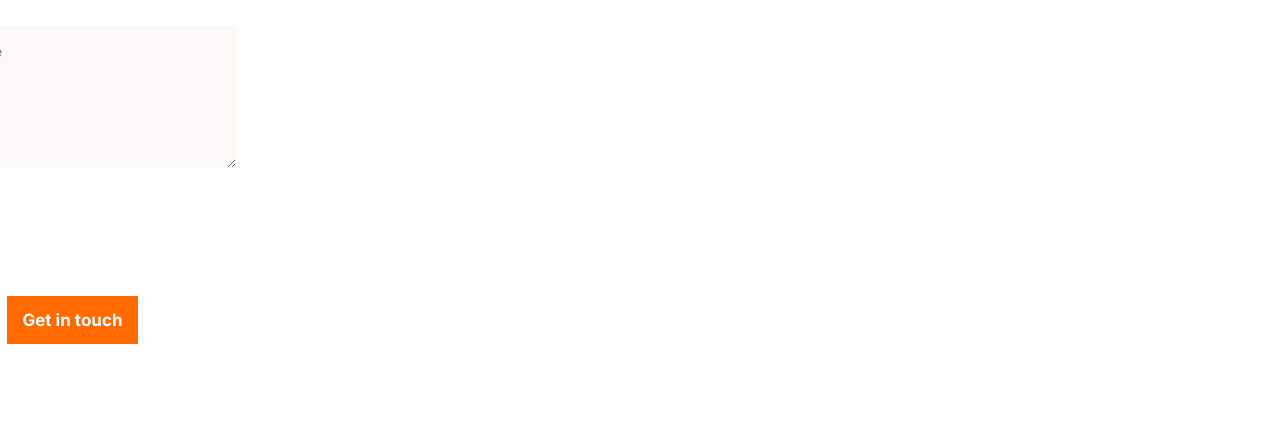
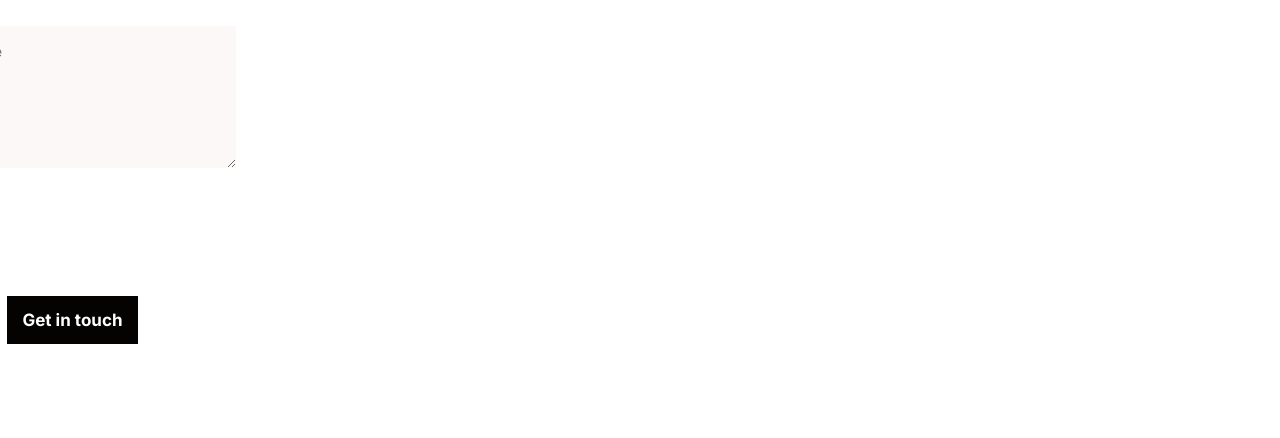
Before and after one commit to 3nityGitHub/Portfolio-setup, a website: page index.html in a window 1280 px wide. Shown: the part 5730-6168 px from the top of the page. Drawn offline with Linux system fonts and the light colour scheme.

Commit message:
modify Style.css file

```diff
--- a/styles.css
+++ b/styles.css
@@ -560,7 +560,7 @@ a:hover {
 }
 
 .button {
-  background-color: #ff6b00;
+  background-color: #050302;
   color: #fff;
   font-family: 'Inter', sans-serif;
   font-size: 17px;
```
